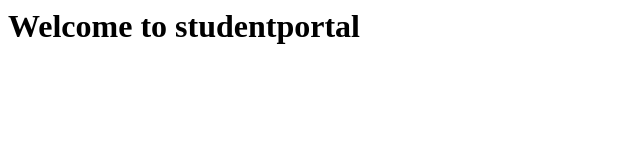
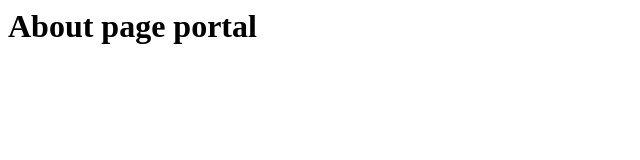
Before and after one commit to adityalokhande777/studentportal, a plain HTML site: page index.html in a window 1280 px wide. Shown: the whole page, without its empty margins (0-640 px from the left). Drawn offline with Linux system fonts and the light colour scheme.

Commit message:
Added About PAGE

```diff
--- a/index.html
+++ b/index.html
@@ -1 +1 @@
-<h1>Welcome to studentportal </h1>
+<h1>About page portal </h1>
```
Also changed, not shown: about.html (added, +1 -0 lines), 1 other file.
